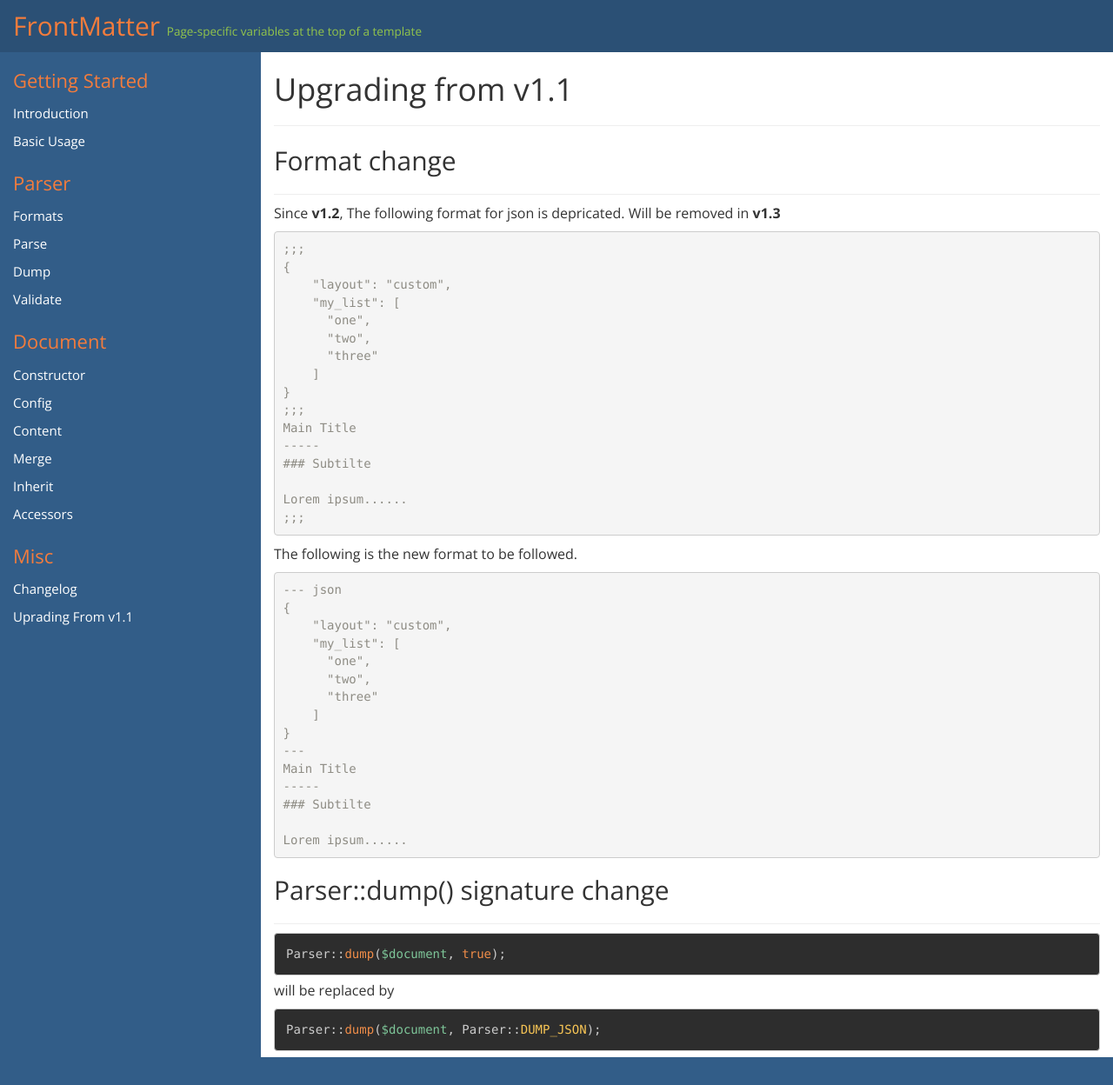
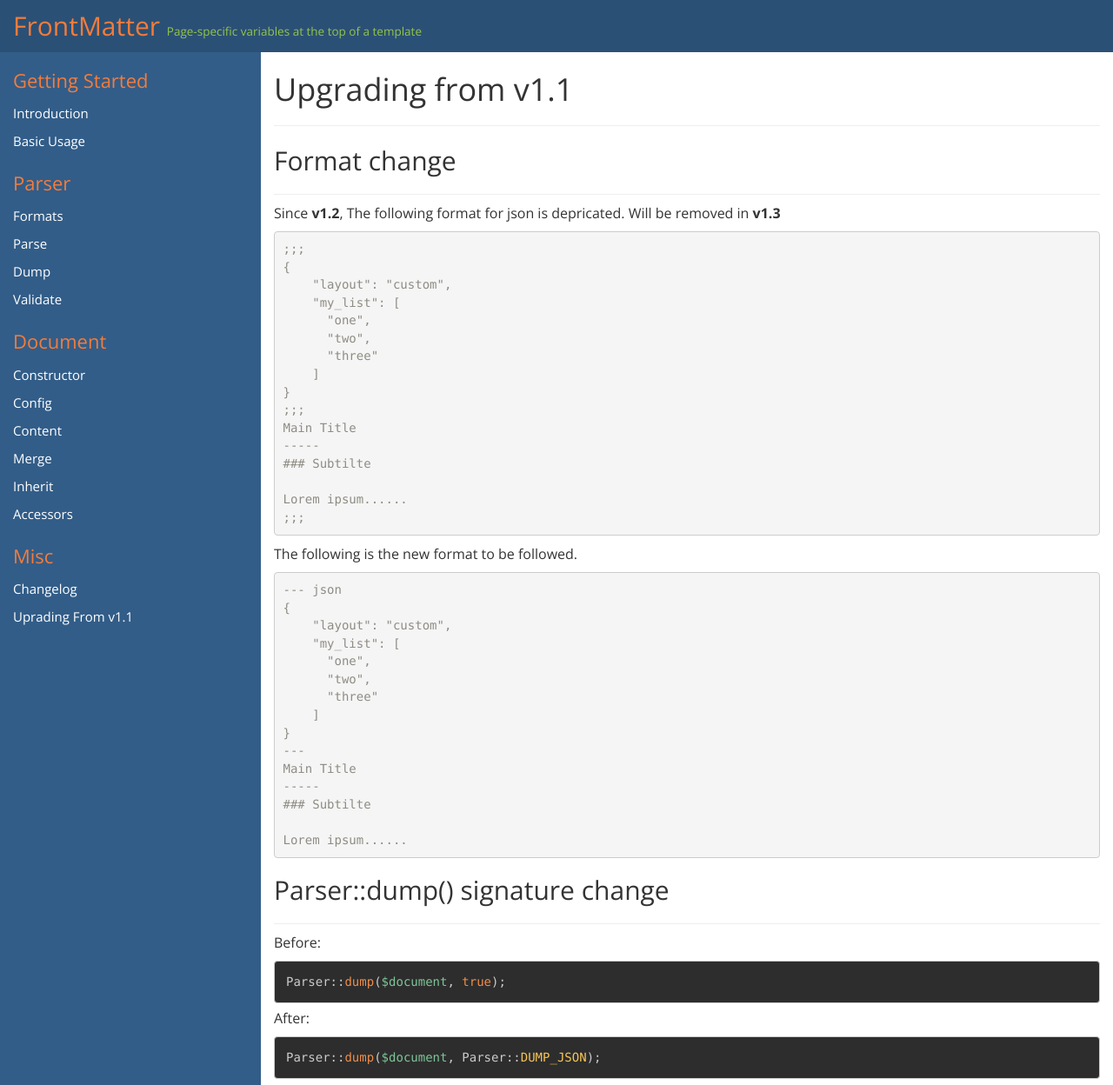
Before and after one commit to vkbansal/FrontMatter, a Jekyll site: the page built from upgrading-from-v1-1.md, in a window 1280 px wide. Shown: the whole page at 87% size. Built offline with Jekyll 4.4.1, drawn with Linux system fonts in a browser that asks for light colours; before the commit the page ends 1216 px from its top, so only the background shows below that.

````diff
--- a/upgrading-from-v1-1.md
+++ b/upgrading-from-v1-1.md
@@ -1,10 +1,11 @@
 ---
+title: Upgrading from v1.1
 ---
 #Upgrading from v1.1
 
 ##Format change
 Since **v1.2**, The following format for json is depricated. Will be removed in **v1.3**
-```
+~~~
 ;;;
 {
     "layout": "custom",
@@ -21,9 +22,10 @@ Main Title
 
 Lorem ipsum......
 ;;;
-```
+~~~
+
 The following is the new format to be followed.
-```
+~~~
 --- json
 {
     "layout": "custom",
@@ -39,13 +41,14 @@ Main Title
 ### Subtilte
 
 Lorem ipsum......
-```
+~~~
 
 ##Parser::dump() signature change
-```php
+Before:
+~~~php
 Parser::dump($document, true);
-```
-will be replaced by
-```php
+~~~
+After:
+~~~php
 Parser::dump($document, Parser::DUMP_JSON);
-```
+~~~
````
Also changed, not shown: index.md (+3 -2 lines).
